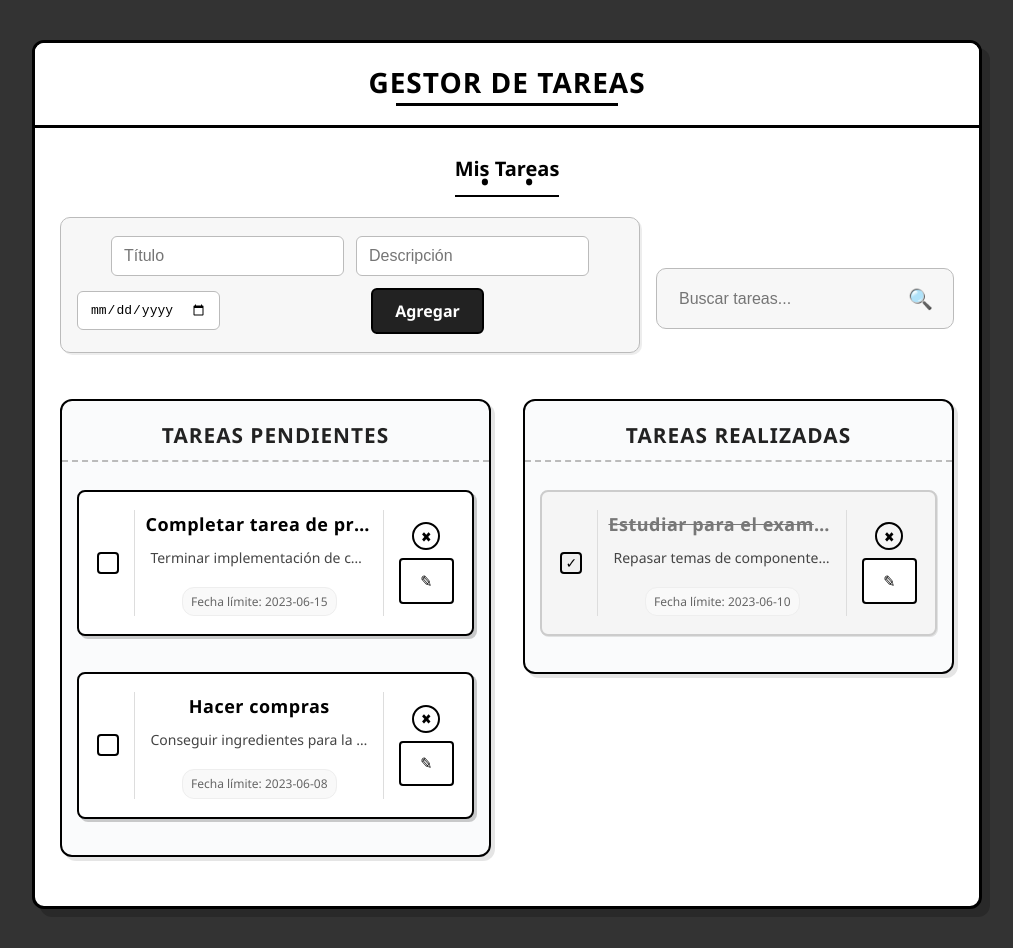
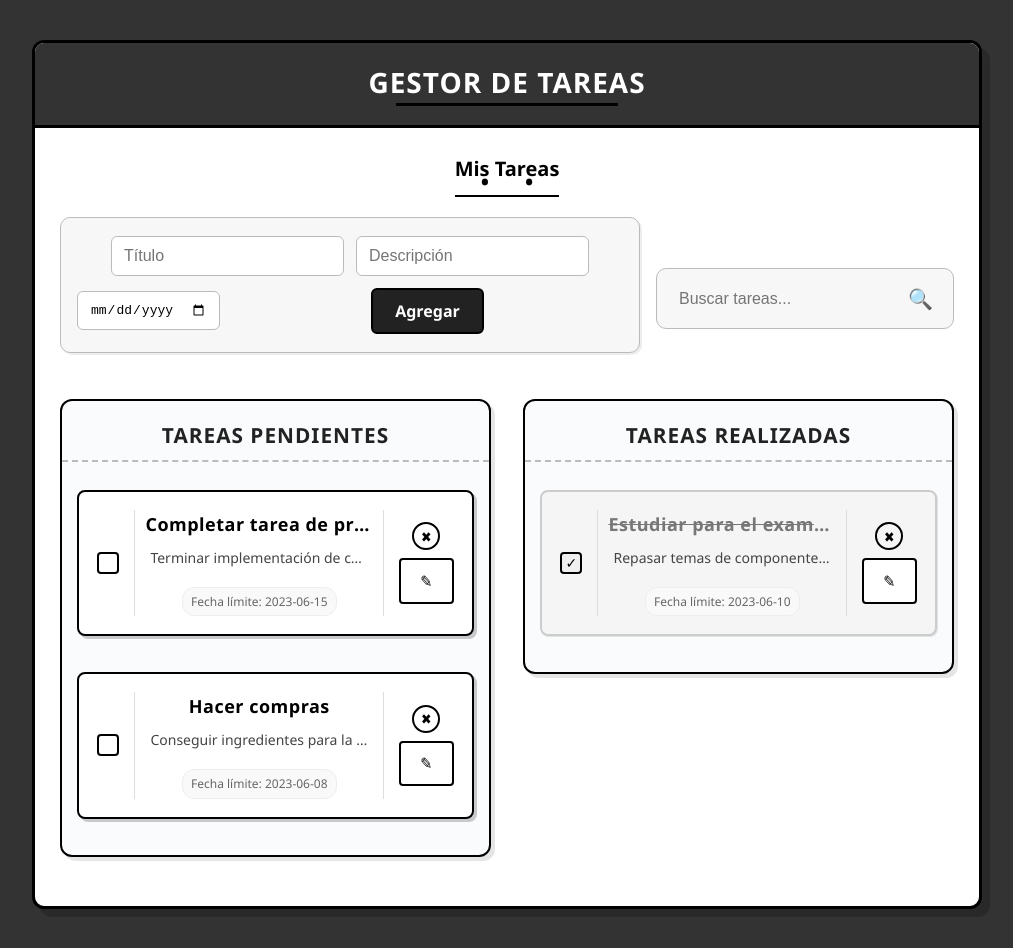
Before and after one commit to EduardTr48/pv_tp3_grupo4, a React (Vite) app in the folder pv_tp3_grupo4/: page / in a window 1280 px wide. Shown: the whole page, without its empty margins (133-1146 px from the left). Built offline with nearby package versions, Linux system fonts and the light colour scheme.

Commit message:
style: aplicando dark a header

```diff
--- a/pv_tp3_grupo4/src/App.css
+++ b/pv_tp3_grupo4/src/App.css
@@ -51,6 +51,11 @@ header {
   width: 100%;
 }
 
+header.dark{
+  color: #fff;
+  background-color: #333;
+}
+
 header h1 {
   font-size: 28px;
   font-weight: 700;
@@ -69,6 +74,10 @@ header h1::after {
   width: 80%;
   height: 3px;
   background-color: #000;
+}
+
+header.dark h1{
+  color: #fff;
 }
 
 main {
```
